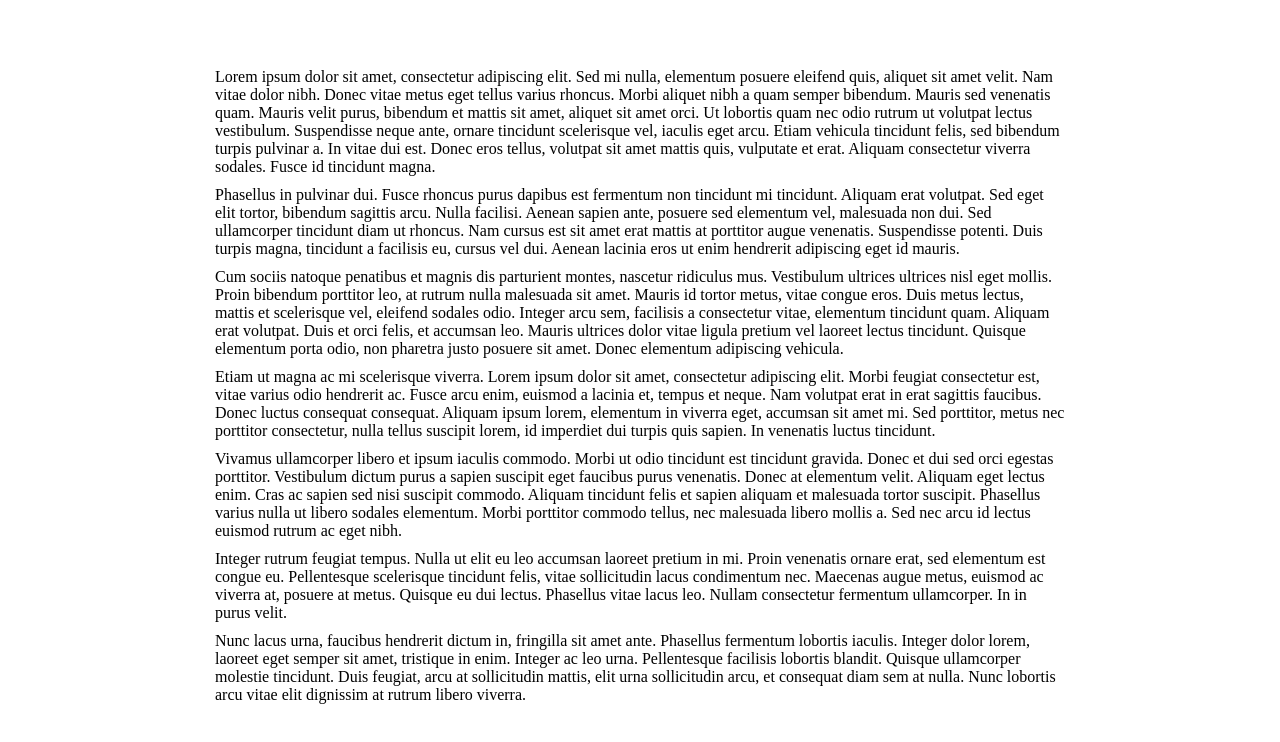
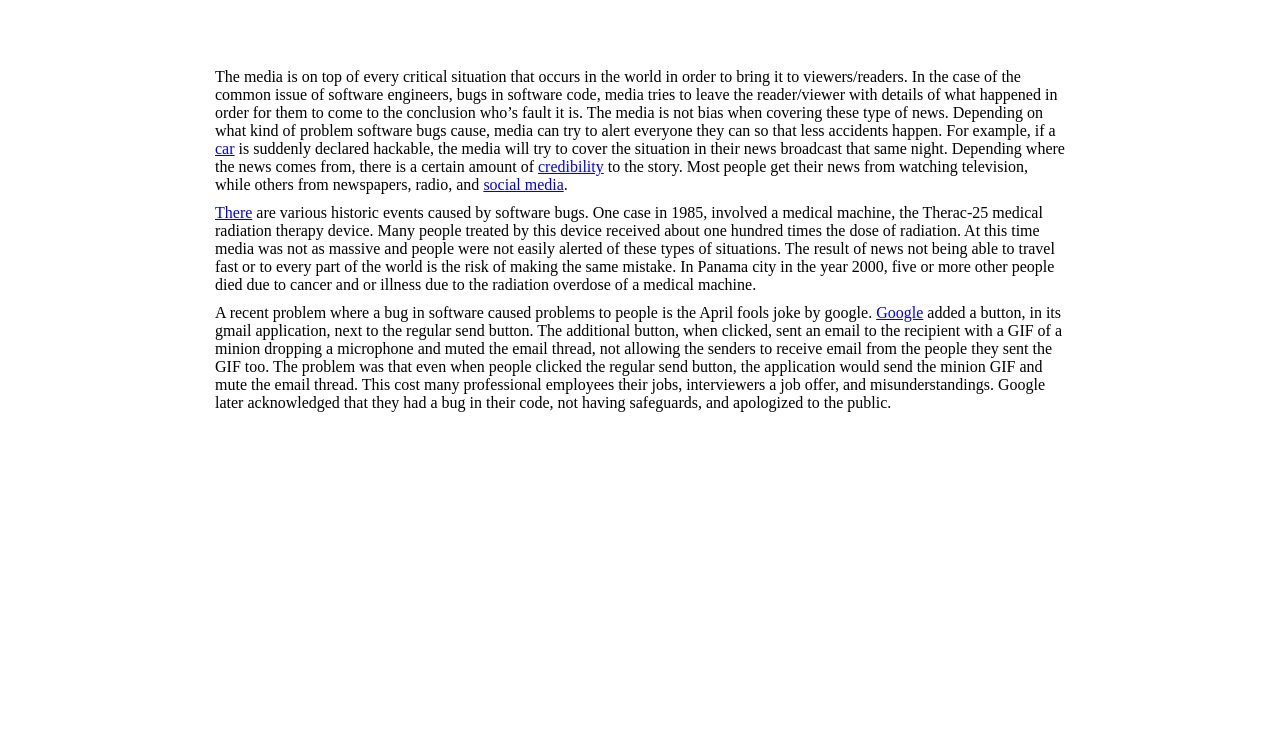
Before and after one commit to comps3/CST373-ePaper, a plain HTML site: page media.html in a window 1280 px wide. Shown: the part 302-1044 px from the top of the page. After the commit the page ends 834 px from the top, so only its background shows below. Drawn offline with Linux system fonts and the light colour scheme.

Commit message:
Added media part views

```diff
--- a/media.html
+++ b/media.html
@@ -34,14 +34,9 @@
         </div>
       </div>
       <div id="content">
-<p>Lorem ipsum dolor sit amet, consectetur adipiscing elit. Sed mi nulla, elementum posuere eleifend quis, aliquet sit amet velit. Nam vitae dolor nibh. Donec vitae metus eget tellus varius rhoncus. Morbi aliquet nibh a quam semper bibendum. Mauris sed venenatis quam. Mauris velit purus, bibendum et mattis sit amet, aliquet sit amet orci. Ut lobortis quam nec odio rutrum ut volutpat lectus vestibulum. Suspendisse neque ante, ornare tincidunt scelerisque vel, iaculis eget arcu. Etiam vehicula tincidunt felis, sed bibendum turpis pulvinar a. In vitae dui est. Donec eros tellus, volutpat sit amet mattis quis, vulputate et erat. Aliquam consectetur viverra sodales. Fusce id tincidunt magna.</p>
-<p>Phasellus in pulvinar dui. Fusce rhoncus purus dapibus est fermentum non tincidunt mi tincidunt. Aliquam erat volutpat. Sed eget elit tortor, bibendum sagittis arcu. Nulla facilisi. Aenean sapien ante, posuere sed elementum vel, malesuada non dui. Sed ullamcorper tincidunt diam ut rhoncus. Nam cursus est sit amet erat mattis at porttitor augue venenatis. Suspendisse potenti. Duis turpis magna, tincidunt a facilisis eu, cursus vel dui. Aenean lacinia eros ut enim hendrerit adipiscing eget id mauris.</p>
-<p>Cum sociis natoque penatibus et magnis dis parturient montes, nascetur ridiculus mus. Vestibulum ultrices ultrices nisl eget mollis. Proin bibendum porttitor leo, at rutrum nulla malesuada sit amet. Mauris id tortor metus, vitae congue eros. Duis metus lectus, mattis et scelerisque vel, eleifend sodales odio. Integer arcu sem, facilisis a consectetur vitae, elementum tincidunt quam. Aliquam erat volutpat. Duis et orci felis, et accumsan leo. Mauris ultrices dolor vitae ligula pretium vel laoreet lectus tincidunt. Quisque elementum porta odio, non pharetra justo posuere sit amet. Donec elementum adipiscing vehicula.</p>
-<p>Etiam ut magna ac mi scelerisque viverra. Lorem ipsum dolor sit amet, consectetur adipiscing elit. Morbi feugiat consectetur est, vitae varius odio hendrerit ac. Fusce arcu enim, euismod a lacinia et, tempus et neque. Nam volutpat erat in erat sagittis faucibus. Donec luctus consequat consequat. Aliquam ipsum lorem, elementum in viverra eget, accumsan sit amet mi. Sed porttitor, metus nec porttitor consectetur, nulla tellus suscipit lorem, id imperdiet dui turpis quis sapien. In venenatis luctus tincidunt.</p>
-<p>Vivamus ullamcorper libero et ipsum iaculis commodo. Morbi ut odio tincidunt est tincidunt gravida. Donec et dui sed orci egestas porttitor. Vestibulum dictum purus a sapien suscipit eget faucibus purus venenatis. Donec at elementum velit. Aliquam eget lectus enim. Cras ac sapien sed nisi suscipit commodo. Aliquam tincidunt felis et sapien aliquam et malesuada tortor suscipit. Phasellus varius nulla ut libero sodales elementum. Morbi porttitor commodo tellus, nec malesuada libero mollis a. Sed nec arcu id lectus euismod rutrum ac eget nibh.</p>
-<p>Integer rutrum feugiat tempus. Nulla ut elit eu leo accumsan laoreet pretium in mi. Proin venenatis ornare erat, sed elementum est congue eu. Pellentesque scelerisque tincidunt felis, vitae sollicitudin lacus condimentum nec. Maecenas augue metus, euismod ac viverra at, posuere at metus. Quisque eu dui lectus. Phasellus vitae lacus leo. Nullam consectetur fermentum ullamcorper. In in purus velit.</p>
-<p>Nunc lacus urna, faucibus hendrerit dictum in, fringilla sit amet ante. Phasellus fermentum lobortis iaculis. Integer dolor lorem, laoreet eget semper sit amet, tristique in enim. Integer ac leo urna. Pellentesque facilisis lobortis blandit. Quisque ullamcorper molestie tincidunt. Duis feugiat, arcu at sollicitudin mattis, elit urna sollicitudin arcu, et consequat diam sem at nulla. Nunc lobortis arcu vitae elit dignissim at rutrum libero viverra.</p>
-<p>&nbsp;</p>
+<p>The media is on top of every critical situation that occurs in the world in order to bring it to viewers/readers. In the case of the common issue of software engineers, bugs in software code, media tries to leave the reader/viewer with details of what happened in order for them to come to the conclusion who’s fault it is. The media is not bias when covering these type of news. Depending on what kind of problem software bugs cause, media can try to alert everyone they can so that less accidents happen. For example, if a <a href = "http://www.tricentis.com/blog/2015/05/05/software-failures-of-2015-quarter-one/"> car</a> is suddenly declared hackable, the media will try to cover the situation in their news broadcast that same night. Depending where the news comes from, there is a certain amount of <a href="http://www.people-press.org/2008/08/17/media-credibility/"> credibility</a> to the story. Most people get their news from watching television, while others from newspapers, radio, and <a href="http://www.niemanlab.org/2015/07/new-pew-data-more-americans-are-getting-news-on-facebook-and-twitter/"> social media</a>.</p>
+<p> <a href="http://royal.pingdom.com/2009/03/19/10-historical-software-bugs-with-extreme-consequences/"> There</a> are various historic events caused by software bugs. One case in 1985, involved a medical machine, the Therac-25 medical radiation therapy device. Many people treated by this device received about one hundred times the dose of radiation. At this time media was not as massive and people were not easily alerted of these types of situations. The result of news not being able to travel fast or to every part of the world is the risk of making the same mistake. In Panama city in the year 2000, five or more other people died due to cancer and or illness due to the radiation overdose of a medical machine.</p>
+<p>A recent problem where a bug in software caused problems to people is the April fools joke by google. <a href="http://www.theverge.com/2016/4/1/11350056/google-gmail-mic-drop-joke-april-fools-day-apology"> Google</a> added a button, in its gmail application, next to the regular send button. The additional button, when clicked, sent an email to the recipient with a GIF of a minion dropping a microphone and muted the email thread, not allowing the senders to receive email from the people they sent the GIF too. The problem was that even when people clicked the regular send button, the application would send the minion GIF and mute the email thread. This cost many professional employees their jobs, interviewers a job offer, and misunderstandings. Google later acknowledged that they had a bug in their code, not having safeguards, and apologized to the public. </p>
       </div>
   </div>
 </body>
```
